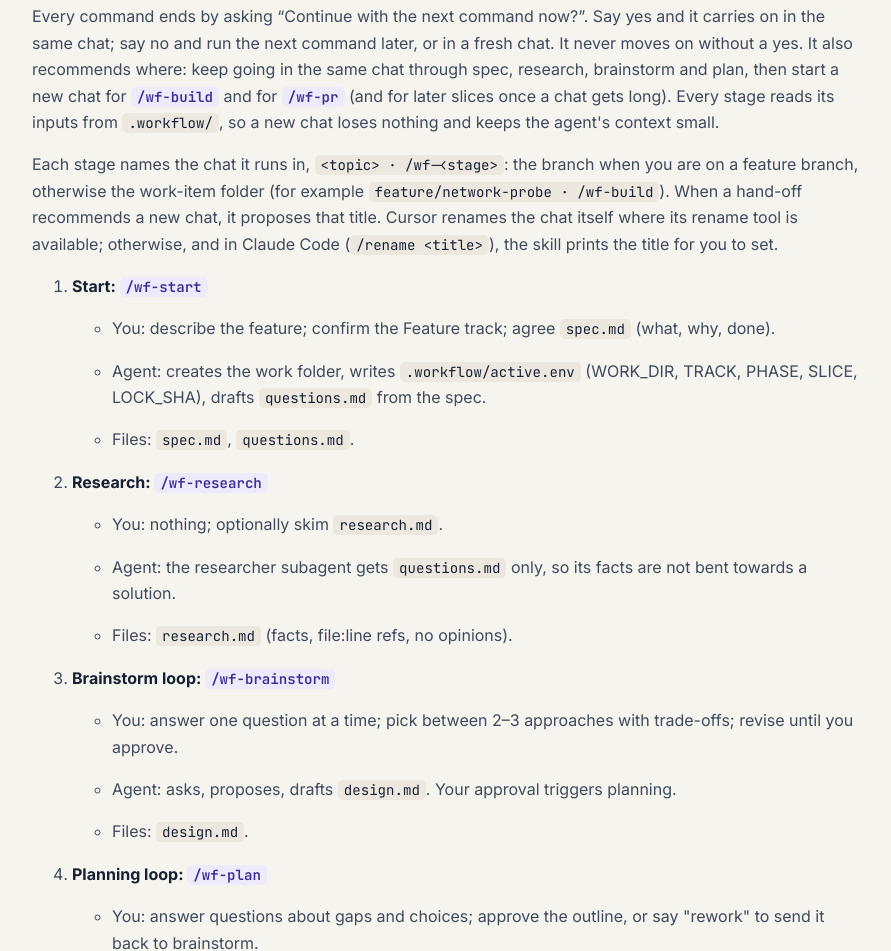
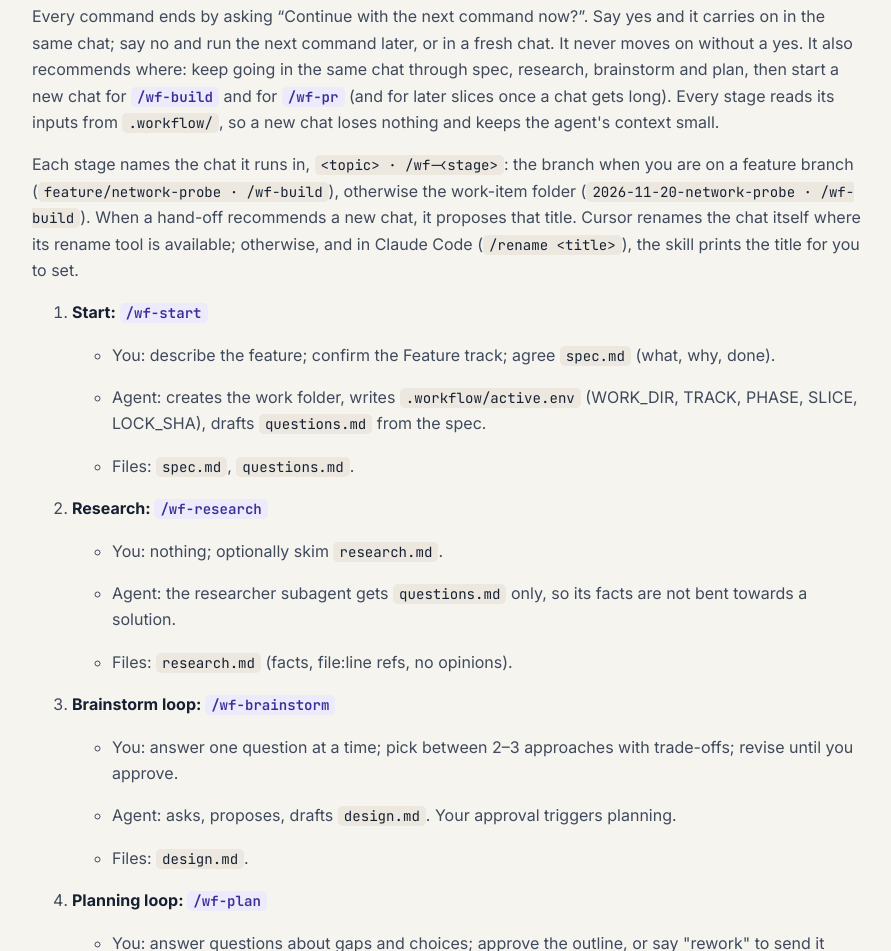
Before and after one commit to robbietuk/gated-agent-workflow, a plain HTML site: page docs/guide/index.html in a window 1280 px wide. Shown: the part 4050-5001 px from the top of the page, without its empty margins (340-1231 px from the left). Drawn offline with Linux system fonts and the light colour scheme.

Commit message:
docs(review): show a branch and a work-item folder example for chat titles
Copilot review on #16: the example after "otherwise the work-item folder"
showed a branch name. Each form now has its own example.

Co-Authored-By: Claude Opus 5.5 <noreply@anthropic.com>
Claude-Session: https://claude.ai/code/session_01EnjZtqnL13acio2YdWFQZh

```diff
--- a/docs/guide/index.html
+++ b/docs/guide/index.html
@@ -339,8 +339,9 @@ once a chat gets long). Every stage reads its inputs from
 agent's context small.</p>
 <p>Each stage names the chat it runs in,
 <code>&lt;topic&gt; · /wf-&lt;stage&gt;</code>: the branch when you are
-on a feature branch, otherwise the work-item folder (for example
-<code>feature/network-probe · /wf-build</code>). When a hand-off
+on a feature branch (<code>feature/network-probe · /wf-build</code>),
+otherwise the work-item folder
+(<code>2026-11-20-network-probe · /wf-build</code>). When a hand-off
 recommends a new chat, it proposes that title. Cursor renames the chat
 itself where its rename tool is available; otherwise, and in Claude Code
 (<code>/rename &lt;title&gt;</code>), the skill prints the title for you
```
Also changed, not shown: 1 other file.
